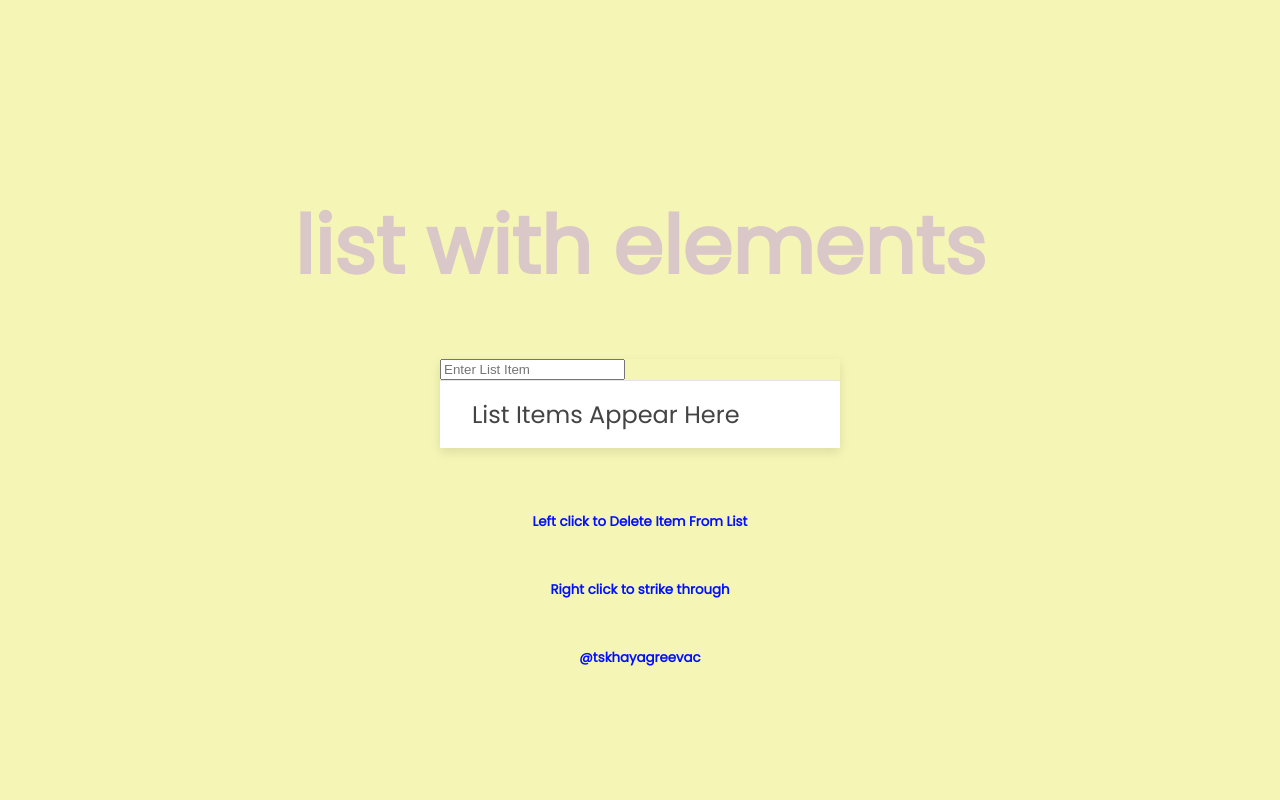
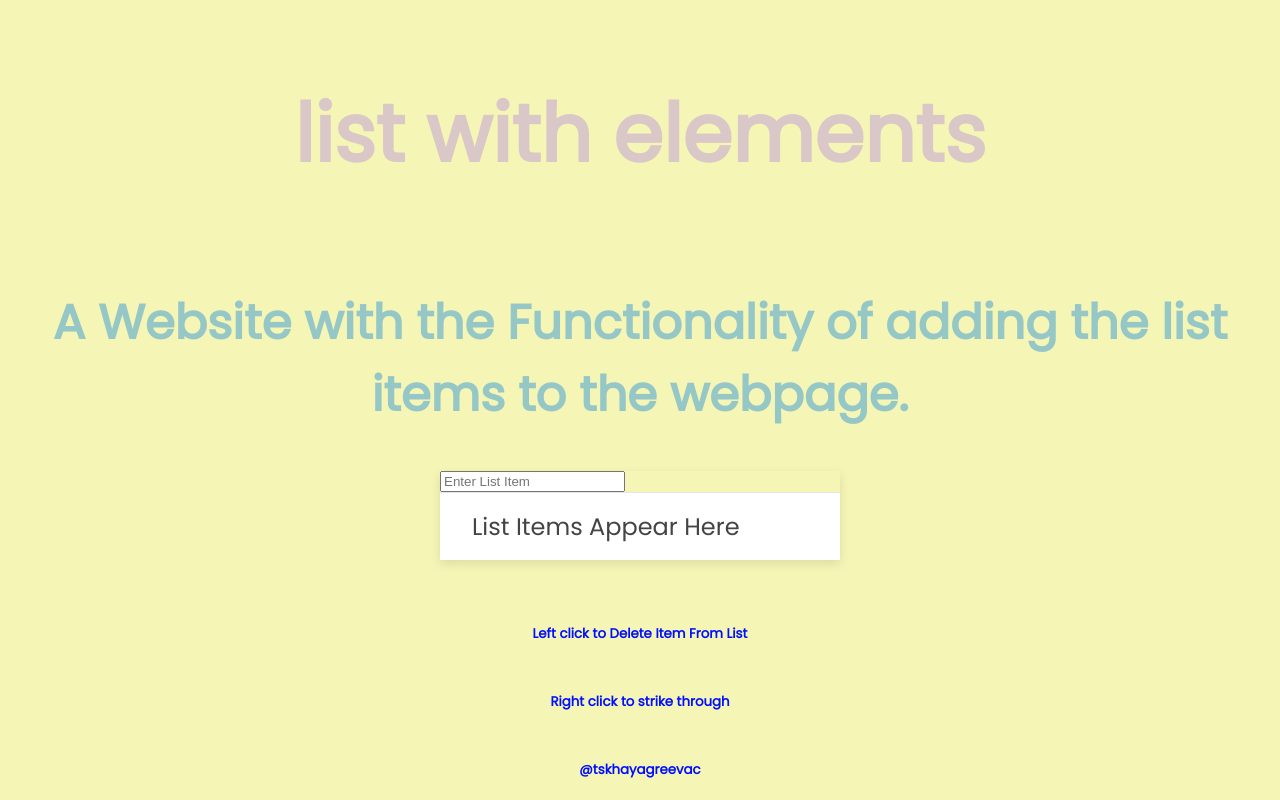
Before and after one commit to TSKHayagreevaC/addlist, a plain HTML site: page index.html in a window 1280 px wide. Drawn offline with Linux system fonts and the light colour scheme.

Commit message:
modifications to the styling and html content

```diff
--- a/index.html
+++ b/index.html
@@ -8,7 +8,7 @@
 </head>
 <body>
     <h1>list with elements</h1>
-
+    <h2>A Website with the Functionality of adding the list items to the webpage.</h2>
     <form id="form" action="">
         <input type="text" name="" id="input" placeholder="Enter List Item" autocomplete="off">
 
--- a/style.css
+++ b/style.css
@@ -19,6 +19,13 @@ body {
 h1 {
   color: rgb(179, 131, 226);
   font-size: 5rem;
+  text-align: center;
+  opacity: 0.4;
+}
+
+h2 {
+  color: rgb(10, 131, 226);
+  font-size: 3rem;
   text-align: center;
   opacity: 0.4;
 }
```
